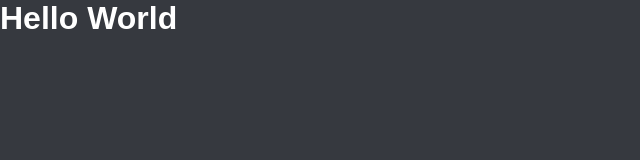
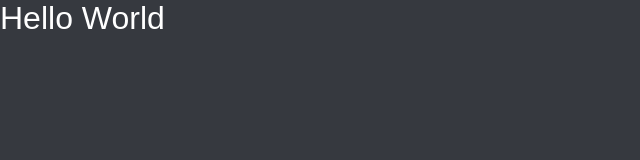
Before and after one commit to lucaslousada/ask-for-food, a React (Vite) app: page / in a window 1280 px wide. Shown: the top 160 px of the page, without its empty margins (0-640 px from the left). Built offline with nearby package versions, Linux system fonts and the light colour scheme; a web font is replaced by a local one.

Commit message:
font weight change

```diff
--- a/src/styles/global.ts
+++ b/src/styles/global.ts
@@ -18,13 +18,16 @@ export const GlobalStyle = createGlobalStyle`
 
   body {
     background: ${({ theme }) => theme.colors.color_400};
-    font-weight: 500;
     -webkit-font-smoothing: antialiased;
   }
 
   body, input, textarea, button {
     font-family: 'Gordita', sans-serif;
     color: ${({ theme }) => theme.colors.color_900};
+  }
+
+  h1, h2, h3, h4, h5, h6, strong {
+    font-weight: 500;
   }
 
   button {
```
